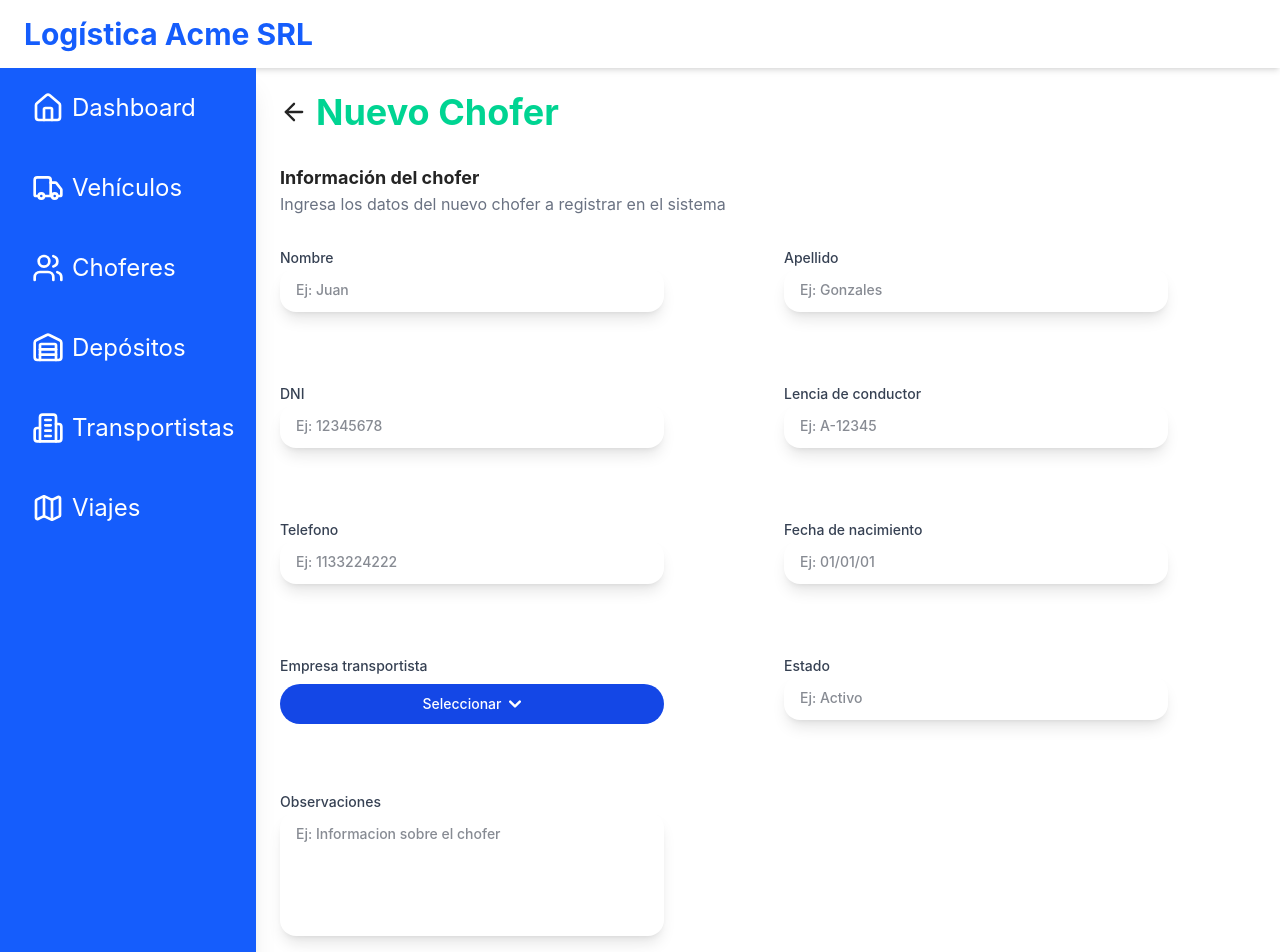
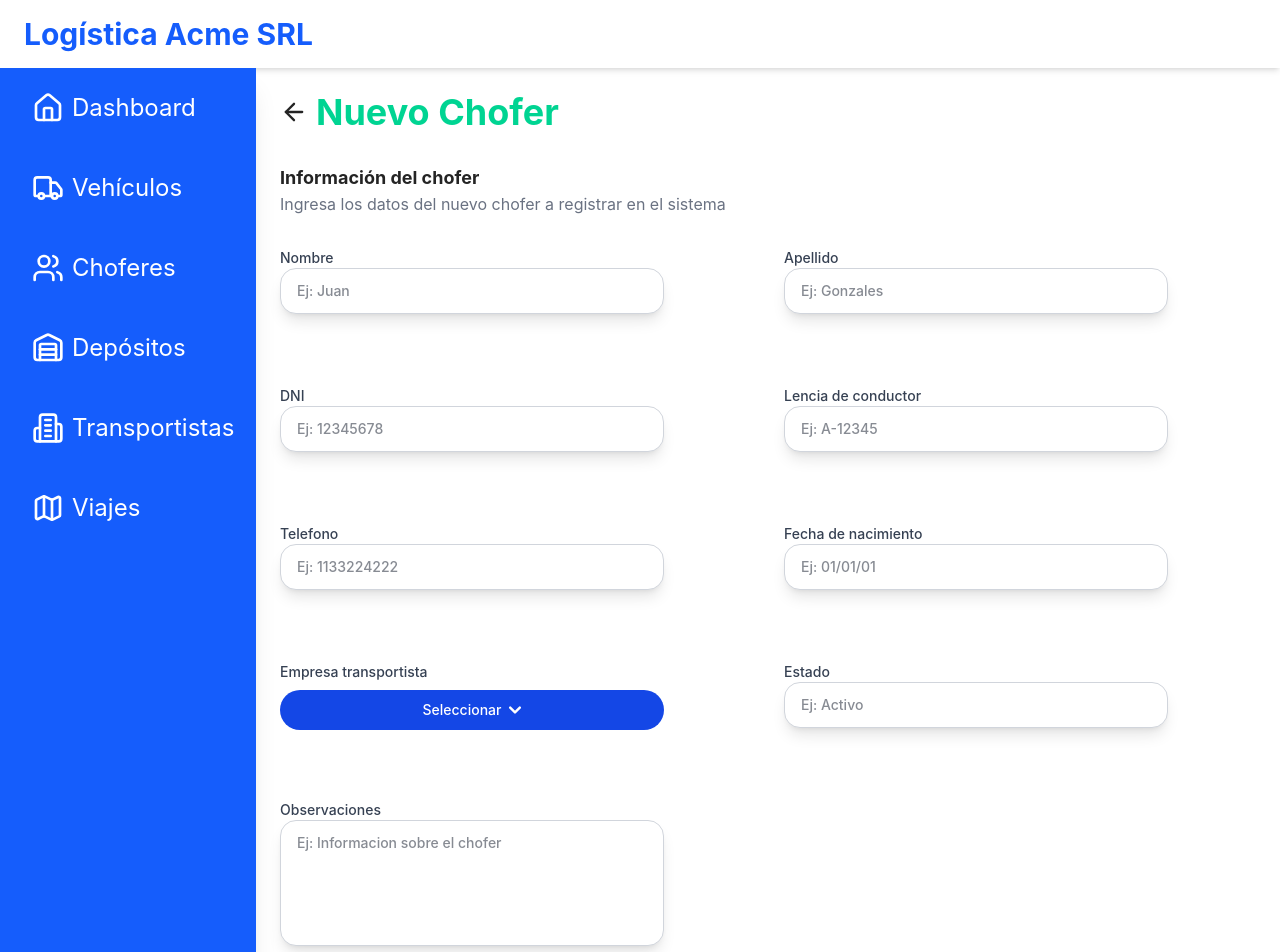
Before and after one commit to DesApp-2025c1-Grupo-5/viajes-frontend, a React (Vite) app: page /nuevoChofer in a window 1280 px wide. Shown: the top 952 px of the page. Built offline with nearby package versions, Linux system fonts and the light colour scheme.

Commit message:
Ahora al pasar el mouse por encima de los botones estos se levantan, también agregados bordes a los elementos blancos para que sean más visibles.

```diff
--- a/src/components/Card.jsx
+++ b/src/components/Card.jsx
@@ -12,7 +12,7 @@ const Card = (props) => {
 
   return (
     <div
-      className={`${props.ancho} ${props.alto} bg-white rounded-2xl shadow-2xl px-4 py-4 flex items-center justify-between border-l-4 ${props.colorBorde} mt-8`}
+      className={`${props.ancho} ${props.alto} bg-white rounded-2xl shadow-2xl px-4 py-4 flex items-center justify-between border-l-4 ${props.colorBorde} border-t-1 border-t-gray-300 border-r-1 border-r-gray-300 border-b-1 border-b-gray-300 mt-8 hover:scale-103 transition-transform duration-200`}
     >
       <div className="w-4/5">
         <p className="text-xl text-gray-600">{props.tituloDeLaCarta}</p>
--- a/src/components/FormButtonCancel.jsx
+++ b/src/components/FormButtonCancel.jsx
@@ -4,7 +4,7 @@ const FormButtonCancel = () => {
   return (
     <button
       onClick={() => alert("Cancelado!")}
-      className="w-36 bg-red-500 text-white rounded-2xl shadow-md px-4 py-3 flex justify-between mt-8 hover:bg-red-600"
+      className="w-36 bg-red-500 text-white rounded-2xl shadow-md px-4 py-3 flex justify-between mt-8 hover:bg-red-600 hover:scale-105"
     >
       <X></X>
       <p>Cancelar</p>
--- a/src/components/FormButtonSave.jsx
+++ b/src/components/FormButtonSave.jsx
@@ -4,7 +4,7 @@ const FormButtonSave = () => {
   return (
     <button
       onClick={() => alert("Guardado!")}
-      className="w-36 bg-blue-500 hover:bg-blue-600 text-white rounded-2xl shadow-md px-4 py-3 flex justify-between mt-8"
+      className="w-36 bg-blue-500 hover:bg-blue-600 text-white rounded-2xl shadow-md px-4 py-3 flex justify-between mt-8 hover:scale-105"
     >
       <Save></Save>
       <p>Guardar</p>
--- a/src/components/Input.jsx
+++ b/src/components/Input.jsx
@@ -8,7 +8,7 @@ const Input = (props) => {
           placeholder={props.placeholder}
           id={props.id}
           type="text"
-          className="w-full max-w-sm bg-white rounded-2xl shadow-lg px-4 py-3 flex items-center justify-between text-gray-900"
+          className="w-full max-w-sm bg-white border-1 border-gray-300 rounded-2xl shadow-lg px-4 py-3 flex items-center justify-between text-gray-900"
         />
       </div>
     </>
--- a/src/components/New.jsx
+++ b/src/components/New.jsx
@@ -11,7 +11,7 @@ const New = (props) => {
     <button
       onClick={handleClick}
       href={props.link}
-      className={`max-w-3xs ${props.bgColor} ${props.colorHover} text-white rounded-2xl shadow px-4 py-3 flex items-center justify-between mt-8`}
+      className={`max-w-3xs ${props.bgColor} ${props.colorHover} text-white rounded-2xl shadow px-4 py-3 flex items-center justify-between mt-8 hover:scale-105`}
     >
       <p className="text-white">Nuevo +</p>
     </button>
--- a/src/components/SearchBar.jsx
+++ b/src/components/SearchBar.jsx
@@ -2,7 +2,7 @@ const SearchBar = () => {
   return (
     <input
       type="search"
-      className="max-w-3xl bg-white rounded-2xl shadow-lg px-4 py-3 flex items-center justify-between text-gray-900"
+      className="max-w-3xl bg-white border-1 border-gray-300 rounded-2xl shadow-lg px-4 py-3 flex items-center justify-between text-gray-900"
       placeholder="Buscar"
       aria-label="Search"
       aria-describedby="button-addon2"
--- a/src/components/TextArea.jsx
+++ b/src/components/TextArea.jsx
@@ -4,7 +4,7 @@ const TextArea = (props) => {
       <div className="mb-2 text-sm font-medium text-gray-700 mt-8 ">
         <label htmlFor={props.id}>{props.title}</label>
         <textarea
-          className="w-full max-w-sm bg-white rounded-2xl shadow-lg px-4 py-3 flex items-center justify-between text-gray-900 resize-none border-none"
+          className="w-full max-w-sm bg-white border-1 border-gray-300 rounded-2xl shadow-lg px-4 py-3 flex items-center justify-between text-gray-900 resize-none"
           placeholder={props.placeholder}
           id={props.id}
           rows={5}
```
